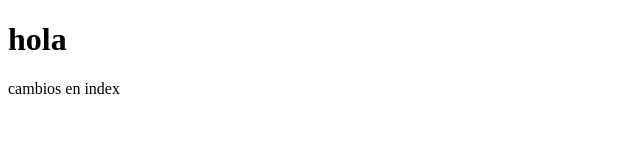
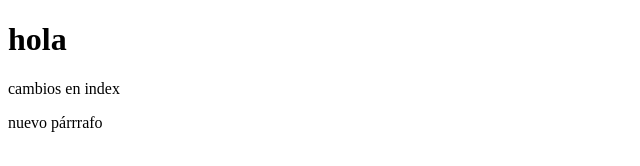
Before and after one commit to EvaJuanG/web-hibrida-EJG, a plain HTML site: page index.html in a window 1280 px wide. Shown: the whole page, without its empty margins (0-640 px from the left). Drawn offline with Linux system fonts and the light colour scheme.

Commit message:
Update index.html
nuevo parrafo

```diff
--- a/index.html
+++ b/index.html
@@ -6,7 +6,7 @@
 <body>
 <h1>hola</h1>
 <p>cambios en index</p>
-
+<p>nuevo párrrafo</p>
 </body>
 <header>
 </header>
```
